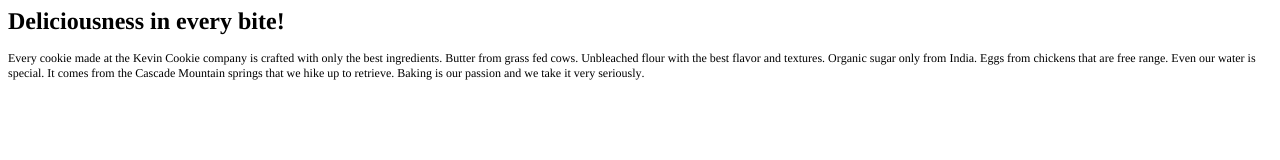
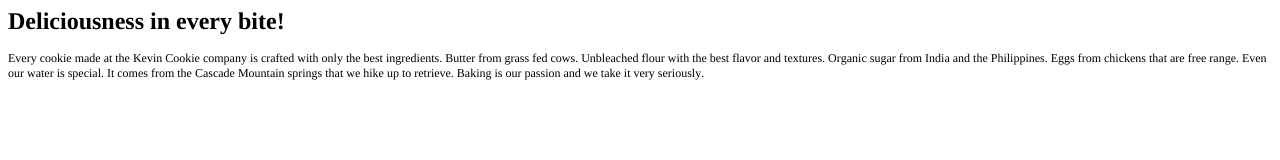
Before and after one commit to BlueMutagens/SB_First_Repo, a plain HTML site: page index.htm in a window 1280 px wide. Drawn offline with Linux system fonts and the light colour scheme.

Commit message:
Updated index.htm with Philippines (fixed "bug")

```diff
--- a/index.htm
+++ b/index.htm
@@ -14,7 +14,7 @@
 <body>
 <h1 style="margin: 0.0px 0.0px 16.1px 0.0px; font: 24.0px Times; color: #000000; -webkit-text-stroke: #000000"><span class="s1"><b>Deliciousness in every bite!</b></span></h1>
 
-<p class="p2"><span class="s1">Every cookie made at the Kevin Cookie company is crafted with only the best ingredients. Butter from grass fed cows. Unbleached flour with the best flavor and textures. Organic sugar only from India. Eggs from chickens that are free range. Even our water is special. It comes from the Cascade Mountain springs that we hike up to retrieve. Baking is our passion and we take it very seriously.</span></p>
+<p class="p2"><span class="s1">Every cookie made at the Kevin Cookie company is crafted with only the best ingredients. Butter from grass fed cows. Unbleached flour with the best flavor and textures. Organic sugar from India and the Philippines. Eggs from chickens that are free range. Even our water is special. It comes from the Cascade Mountain springs that we hike up to retrieve. Baking is our passion and we take it very seriously.</span></p>
 
 </body>
 </html>
```
